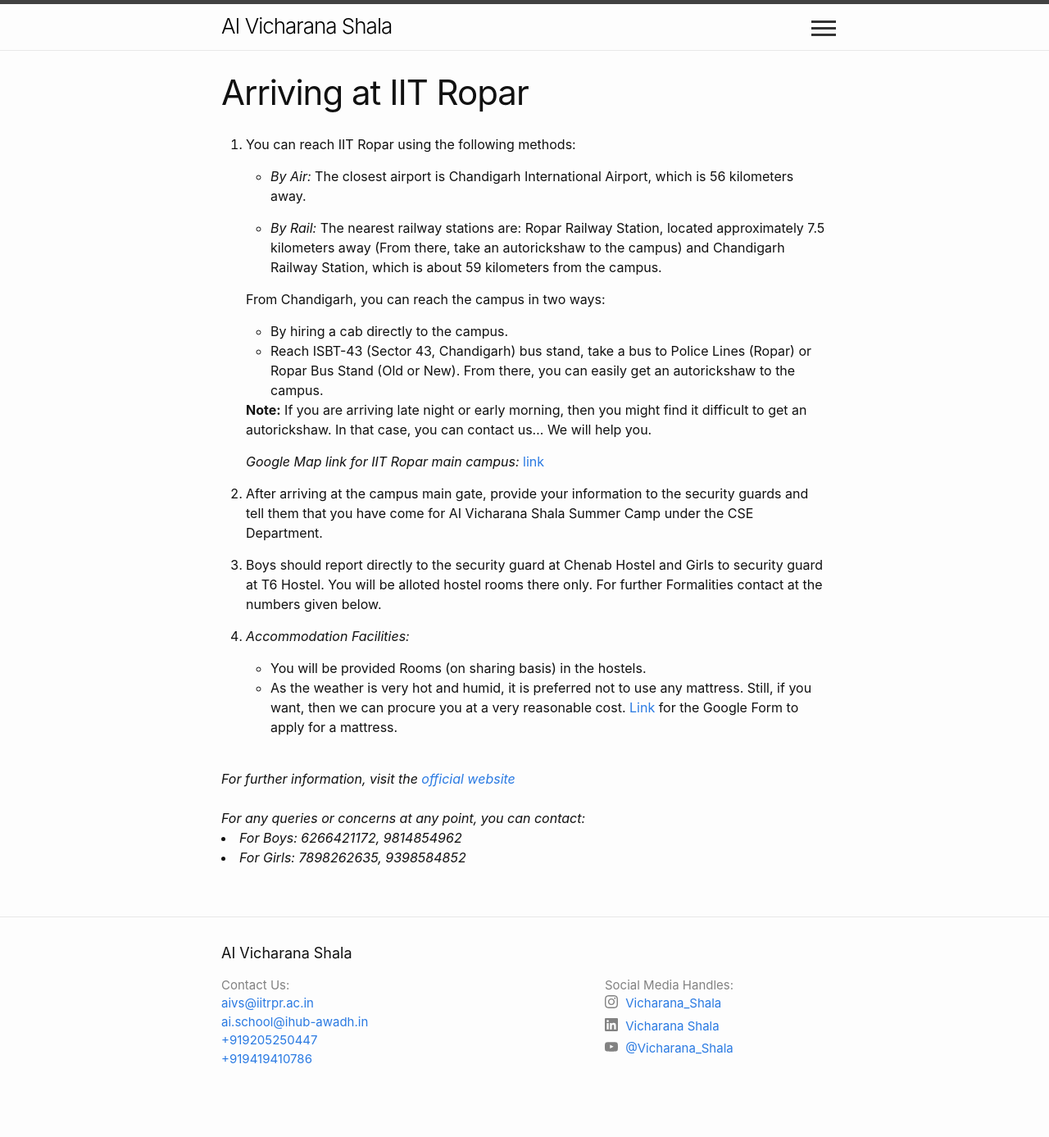
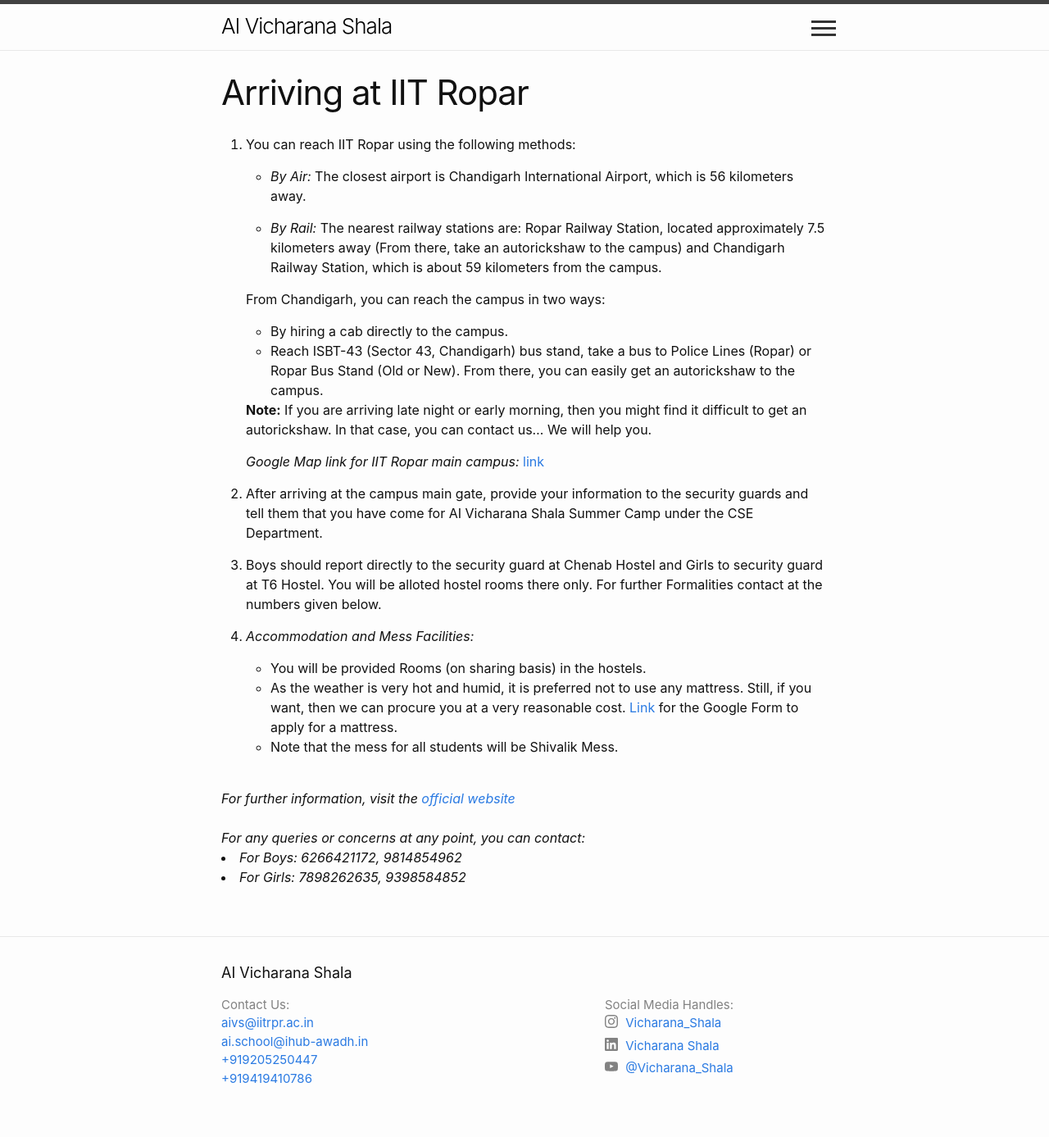
Before and after one commit to sudarshansudarshan/aicamp, a Jekyll site: the page built from Logistics.md, in a window 1280 px wide. Shown: the whole page at 82% size. Built offline with Jekyll 4.4.1, drawn with Linux system fonts in a browser that asks for light colours; before the commit the page ends 1363 px from its top, so only the background shows below that.

Commit message:
Update Logistics.md

```diff
--- a/Logistics.md
+++ b/Logistics.md
@@ -22,9 +22,10 @@
 
 5. Boys should report directly to the security guard at Chenab Hostel and Girls to security guard at T6 Hostel. You will be alloted hostel rooms there only. For further Formalities contact at the numbers given below.
 
-6. *Accommodation Facilities:*
+6. *Accommodation  and Mess Facilities:*
 * You will be provided Rooms (on sharing basis) in the hostels.
 * As the weather is very hot and humid, it is preferred not to use any mattress. Still, if you want, then we can procure you at a very reasonable cost. [Link](https://docs.google.com/forms/d/e/1FAIpQLScDRnPN9NMS9YDPGj-XTCvA1LVgg9BobsE2vraBYACNSL16EA/viewform?usp=sf_link) for the Google Form to apply for a mattress.
+* Note that the mess for all students will be Shivalik Mess.
 
 <div> <br>
 <i>
```
